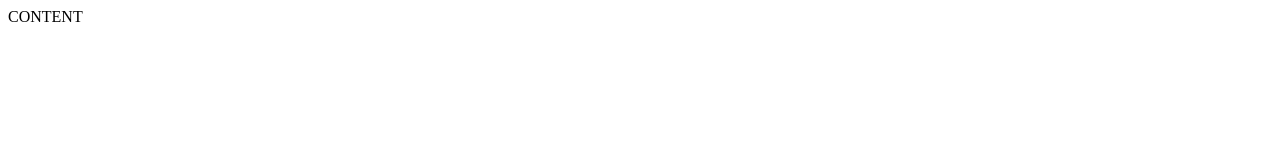
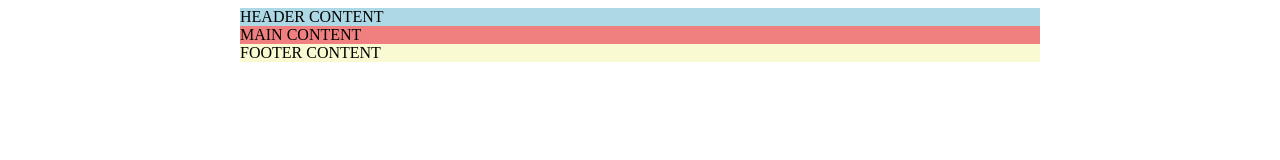
Before and after one commit to front-end-by-rimantas/44-grupe-astronautas, a website: page index.html in a window 1280 px wide. Drawn offline with Linux system fonts and the light colour scheme.

Commit message:
Layout stucture and design #1

```diff
--- a/index.html
+++ b/index.html
@@ -14,10 +14,21 @@
     <link rel="mask-icon" href="./favicon/safari-pinned-tab.svg" color="#5bbad5">
     <meta name="msapplication-TileColor" content="#da532c">
     <meta name="theme-color" content="#ffffff">
+    <link rel="stylesheet" href="./main.css">
 </head>
 
 <body>
-    CONTENT
+    <header>
+        HEADER CONTENT
+    </header>
+
+    <main>
+        MAIN CONTENT
+    </main>
+
+    <footer>
+        FOOTER CONTENT
+    </footer>
 </body>
 
 </html>
--- /dev/null
+++ b/main.css
@@ -0,0 +1,18 @@
+header,
+main,
+footer {
+    width: 800px;
+    margin-left: calc((100% - 800px) / 2);
+}
+
+header {
+    background-color: lightblue;
+}
+
+main {
+    background-color: lightcoral;
+}
+
+footer {
+    background-color: lightgoldenrodyellow;
+}
```
